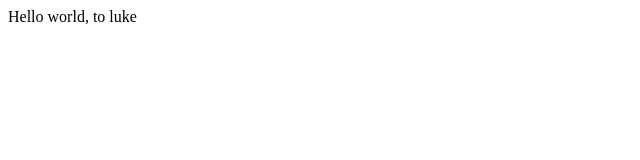
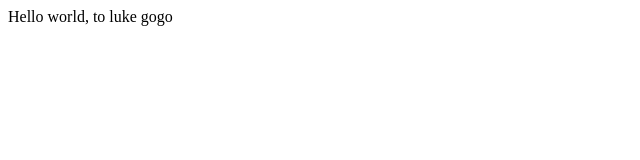
Before and after one commit to pulum0083/opentutorials-luke.y, a plain HTML site: page index.html in a window 1280 px wide. Shown: the full height of the page, 0-640 px from the left. Drawn offline with Linux system fonts and the light colour scheme.

Commit message:
add gogo index.html

```diff
--- a/index.html
+++ b/index.html
@@ -19,6 +19,6 @@
     </head>
 
     <body>
-        Hello world, to luke
+        Hello world, to luke gogo
     </body>
 </html>
```
